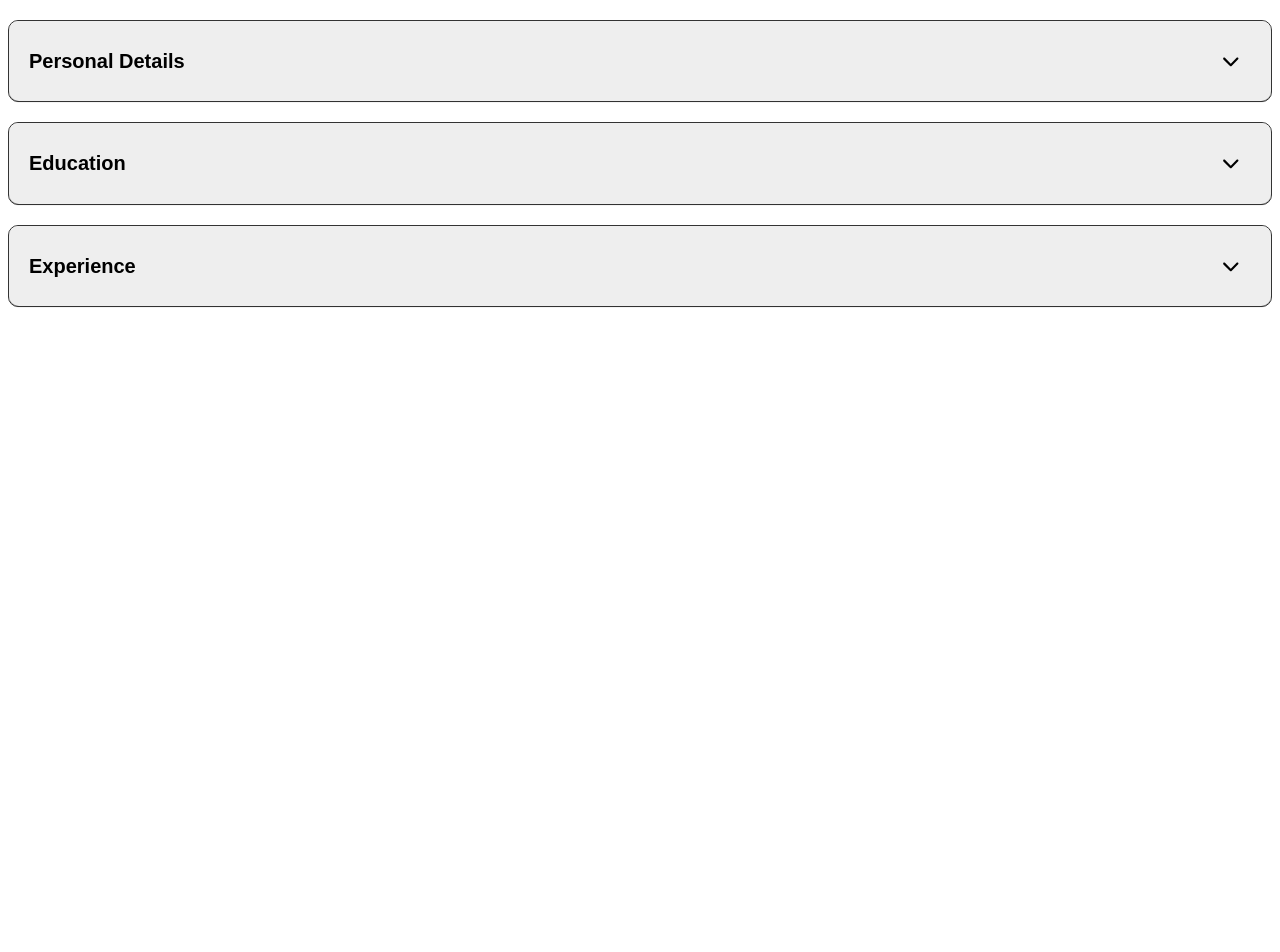
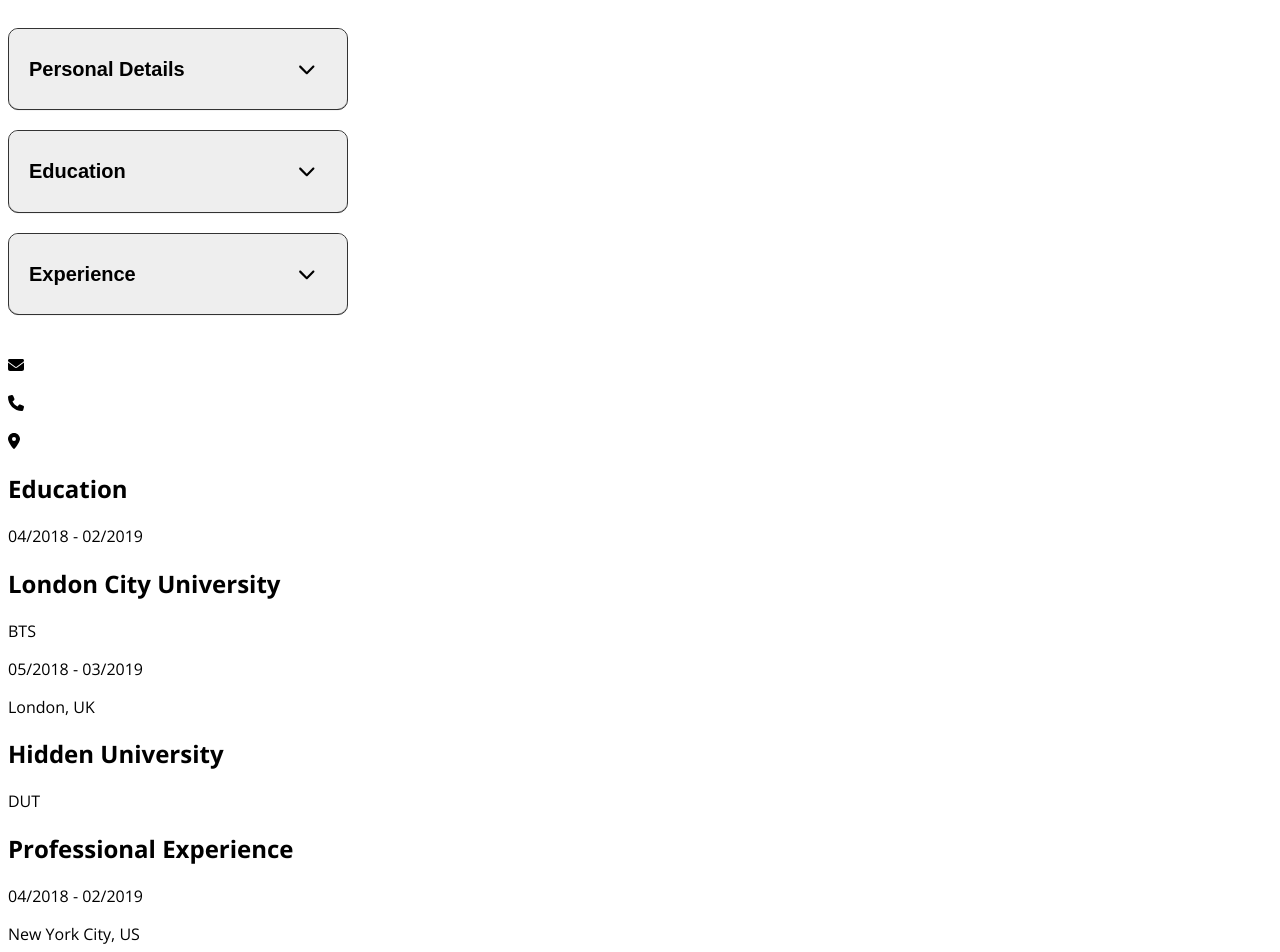
Before and after one commit to nineInchClous/odin-cv-app, a React (Vite) app in the folder odin-cv-app/: page / in a window 1280 px wide. Shown: the top 952 px of the page. Before the commit the page ends 800 px from the top, so only its background shows below. Built offline with nearby package versions, Linux system fonts and the light colour scheme.

Commit message:
Add CV content and lift up some states

```diff
--- a/odin-cv-app/src/App.jsx
+++ b/odin-cv-app/src/App.jsx
@@ -4,8 +4,15 @@
 import EducationList from './components/education/EducationList';
 import { useState } from 'react';
 import ExperienceList from './components/experience/ExperienceList';
+import CV from './components/CV';
 
 function App() {
+  const [personalInfos, setPersonalInfos] = useState({
+    fullName: '',
+    email: '',
+    phone: '',
+    address: '',
+  });
   const [educationItems, setEducationItems] = useState([
     {
       id: 0,
@@ -49,27 +56,44 @@
 
   return (
     <>
+      <aside>
         <Accordion title="Personal Details">
           <SimpleInput
             id="full-name"
+            value={personalInfos.fullName}
+            setValue={(pFullName) =>
+              setPersonalInfos({ ...personalInfos, fullName: pFullName })
+            }
             label="Full name"
             type="text"
             placeholder="First and last name"
           />
           <SimpleInput
             id="email"
+            value={personalInfos.email}
+            setValue={(pEmail) =>
+              setPersonalInfos({ ...personalInfos, email: pEmail })
+            }
             label="Email"
             type="email"
             placeholder="example@mail.com"
           />
           <SimpleInput
             id="phone"
+            value={personalInfos.phone}
+            setValue={(pPhone) =>
+              setPersonalInfos({ ...personalInfos, phone: pPhone })
+            }
             label="Phone number"
             type="tel"
             placeholder="555 555 5555"
           />
           <SimpleInput
             id="address"
+            value={personalInfos.address}
+            setValue={(pAddress) =>
+              setPersonalInfos({ ...personalInfos, address: pAddress })
+            }
             label="Address"
             type="text"
             placeholder="City, Country"
@@ -87,6 +111,14 @@
             setListItems={setExperienceItems}
           />
         </Accordion>
+      </aside>
+      <section className="cv">
+        <CV
+          personalInfos={personalInfos}
+          educationItems={educationItems}
+          experienceItems={experienceItems}
+        />
+      </section>
     </>
   );
 }
--- a/odin-cv-app/src/App.scss
+++ b/odin-cv-app/src/App.scss
@@ -4,3 +4,16 @@
   font-family: 'Open Sans', sans-serif;
   box-sizing: border-box;
 }
+
+#root {
+  display: flex;
+  flex-wrap: wrap;
+}
+
+aside {
+  max-width: 500px;
+}
+
+section {
+  min-width: 500px;
+}
--- /dev/null
+++ b/odin-cv-app/src/components/CV.jsx
@@ -0,0 +1,72 @@
+/* eslint-disable react/prop-types */
+import { FontAwesomeIcon } from '@fortawesome/react-fontawesome';
+import {
+  faEnvelope,
+  faPhone,
+  faLocationDot,
+} from '@fortawesome/free-solid-svg-icons';
+
+function CV({ personalInfos, educationItems, experienceItems }) {
+  return (
+    <div className="cv">
+      <section className="personal">
+        <h1>{personalInfos.fullName}</h1>
+        <div className="contact">
+          <p>
+            <FontAwesomeIcon icon={faEnvelope} />
+            {personalInfos.email}
+          </p>
+          <p>
+            <FontAwesomeIcon icon={faPhone} />
+            {personalInfos.phone}
+          </p>
+          <p>
+            <FontAwesomeIcon icon={faLocationDot} />
+            {personalInfos.address}
+          </p>
+        </div>
+      </section>
+      <section className="education">
+        <h2>Education</h2>
+        {educationItems.map((educationItem) => {
+          return (
+            <div className="education-item" key={educationItem.id}>
+              <div className="time-location">
+                <p>
+                  {educationItem.startDate} - {educationItem.endDate}
+                </p>
+                <p>{educationItem.location}</p>
+              </div>
+              <div className="school">
+                <h2>{educationItem.school}</h2>
+                <p>{educationItem.degree}</p>
+              </div>
+            </div>
+          );
+        })}
+      </section>
+      <section className="experience">
+        <h2>Professional Experience</h2>
+        {experienceItems.map((experienceItem) => {
+          return (
+            <div className="experience-item" key={experienceItem.key}>
+              <div className="time-location">
+                <p>
+                  {experienceItem.startDate} - {experienceItem.endDate}
+                </p>
+                <p>{experienceItem.location}</p>
+              </div>
+              <div className="job">
+                <h2>{experienceItem.company}</h2>
+                <p>{experienceItem.position}</p>
+                <p>{experienceItem.description}</p>
+              </div>
+            </div>
+          );
+        })}
+      </section>
+    </div>
+  );
+}
+
+export default CV;
```
Lines whose indentation alone changed are shown as unchanged.
